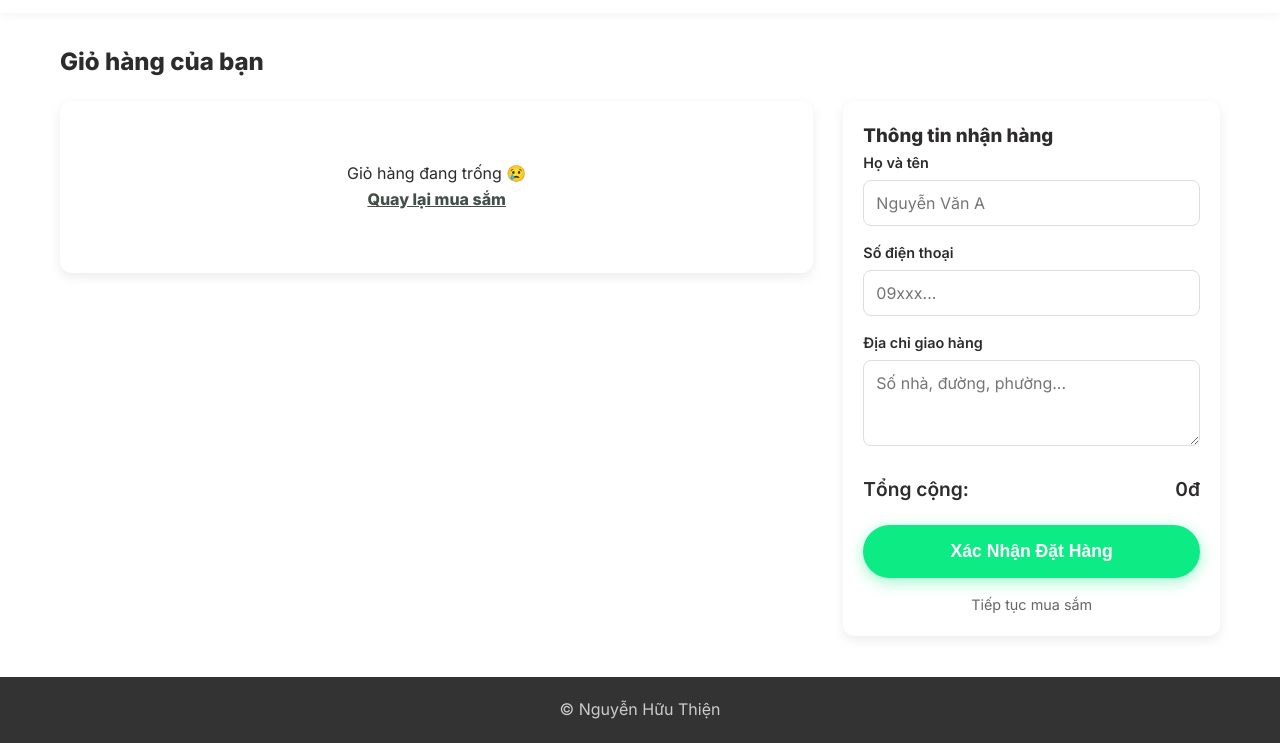
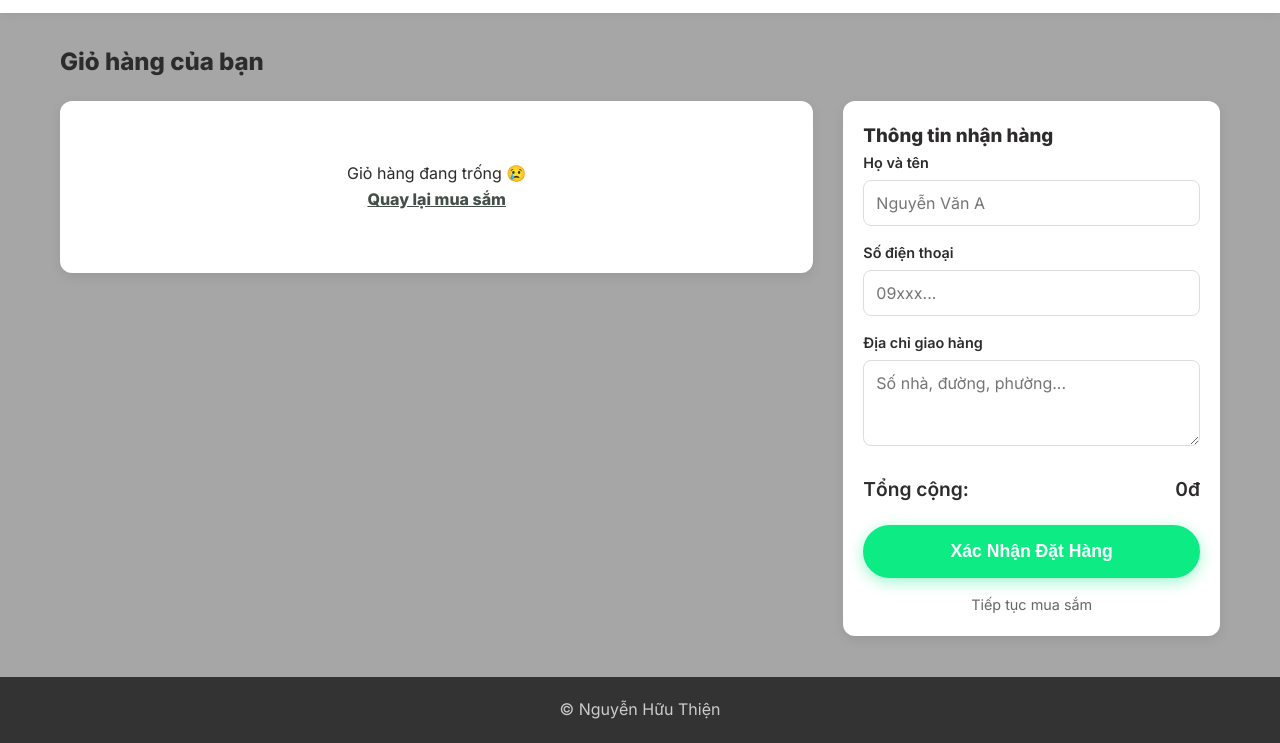
Before and after one commit to nguyenhuuthongvt04/ShopOnline, a website: page cart.html in a window 1280 px wide. Shown: the part 57-800 px from the top of the page. Drawn offline with Linux system fonts and the light colour scheme.

Commit message:
Add files via upload

```diff
--- a/css/style.css
+++ b/css/style.css
@@ -3,7 +3,7 @@
     --primary-color: #444f4a; /* màu chính */
     --primary-dark: #474e4a; /* màu chính đậm */
     --text-color: #2d2b2b;     /* màu chữ chính */
-    --bg-light: #ffffff;    /* màu nền sáng */
+    --bg-light: #a6a6a6;    /* màu nền sáng */
     --white: #ffffff;       /* màu trắng */
     --shadow: 0 4px 12px rgba(0, 0, 0, 0.08); /* bóng đổ */
     --radius: 12px;         /* bo góc */
```
Also changed, not shown: index.html (+1 -1 lines).
